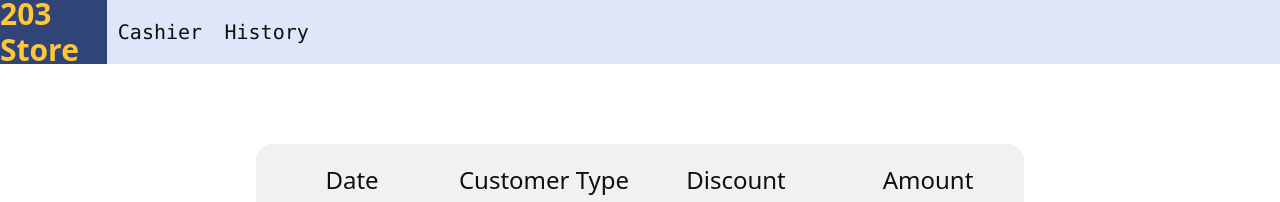
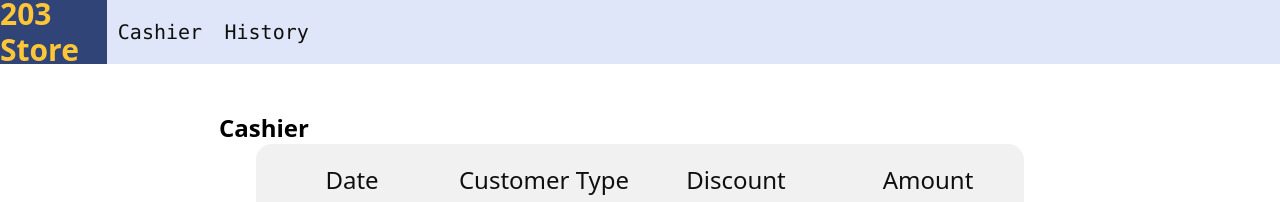
Before and after one commit to TanasitISTG/203-Store, a Vue app: page / in a window 1280 px wide. Shown: the top 202 px of the page. Built offline with nearby package versions, Linux system fonts and the light colour scheme; data requests are answered from the project's data file.

Commit message:
🐞 fix: header is now visible

```diff
--- a/src/components/Header.vue
+++ b/src/components/Header.vue
@@ -8,7 +8,7 @@
 </script>
 
 <template>
-    <h1 class="text-2xl font-semibold text-white">{{ title }}</h1>
+    <h1 class="text-2xl font-semibold text-black">{{ title }}</h1>
 </template>
 
 <style scoped></style>
```
